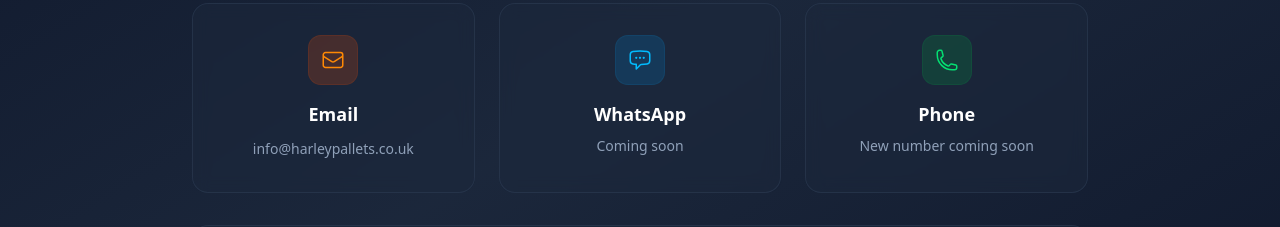
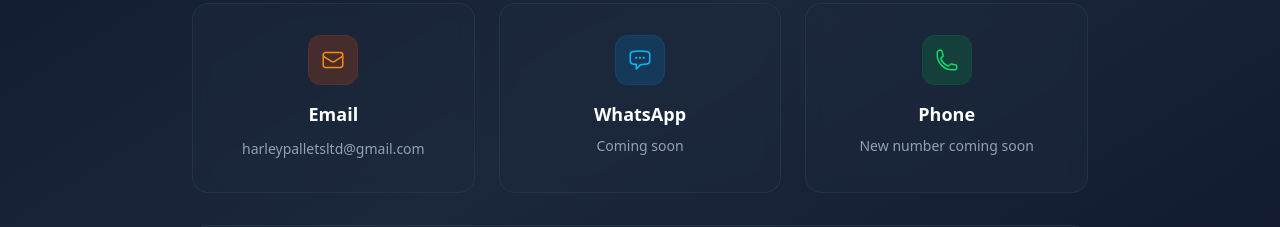
Before and after one commit to AZ-BB/Harley, a Next.js app: page / in a window 1280 px wide. Shown: the part 7860-8087 px from the top of the page. Built offline with nearby package versions, Linux system fonts and the light colour scheme.

Commit message:
feat: removed trusted by logos

```diff
--- a/app/page.tsx
+++ b/app/page.tsx
@@ -302,7 +302,7 @@ export default function Home() {
                   </svg>
                 </div>
                 <h3 className="mb-2 text-lg font-bold text-white">Email</h3>
-                <a href="mailto:info@harleypallets.co.uk" className="text-sm text-slate-400 hover:text-orange-400">info@harleypallets.co.uk</a>
+                <a href="mailto:harleypalletsltd@gmail.com" className="text-sm text-slate-400 hover:text-orange-400">harleypalletsltd@gmail.com</a>
               </div>
               <div className="group rounded-2xl border border-slate-700/50 bg-slate-800/50 p-8 text-center backdrop-blur transition-all hover:border-sky-600/50 hover:shadow-xl hover:shadow-sky-600/10">
                 <div className="mx-auto mb-4 inline-flex items-center justify-center rounded-xl bg-sky-600/20 p-3 text-sky-400 ring-1 ring-sky-600/30">
```
